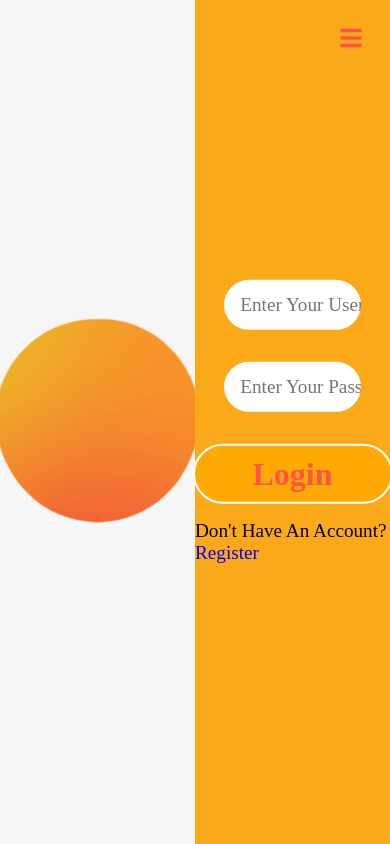
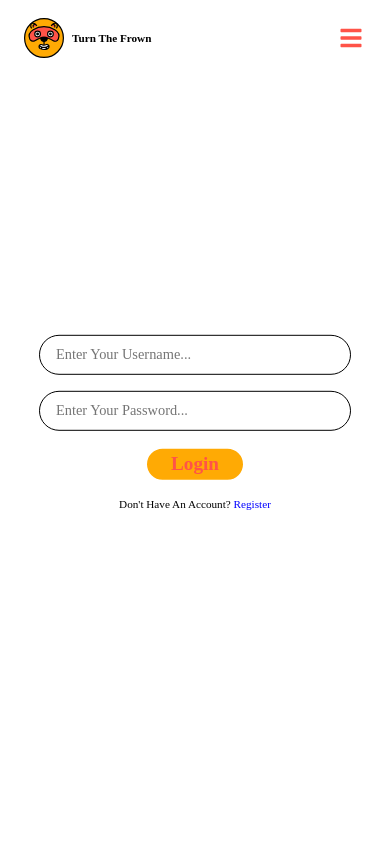
Before and after one commit to mohammed-khamees/TurnTheFrown, a React (Create React App) app: page /login in a window 390 px wide. Built offline with nearby package versions, Linux system fonts and the light colour scheme; no server answers; a web font is replaced by a local one.

Commit message:
made the login and register page responsive

```diff
--- a/src/components/header/style.css
+++ b/src/components/header/style.css
@@ -7,7 +7,6 @@ nav {
 	text-transform: capitalize;
 	font-size: 1.5rem;
 	font-weight: bold;
-	z-index: 3;
 }
 
 .logoContainer {
@@ -17,6 +16,7 @@ nav {
 	justify-content: center;
 	align-items: center;
 	cursor: pointer;
+	z-index: 3;
 }
 
 .logo {
--- a/src/components/login/style.css
+++ b/src/components/login/style.css
@@ -9,7 +9,7 @@
 	position: absolute;
 	top: 0;
 	left: 0;
-	z-index: -1;
+	z-index: -2;
 }
 
 .loginContainer {
@@ -33,6 +33,7 @@
 	background-attachment: fixed;
 	background-position: center;
 	background-color: rgb(246, 246, 246);
+	z-index: -1;
 }
 
 .loginForm {
@@ -77,3 +78,55 @@
 .loginForm p {
 	font-size: 1.2rem;
 }
+
+@media screen and (max-width: 1024px) and (min-width: 768px) {
+	.animatedSignGif {
+		width: 50%;
+		height: 100vh;
+	}
+
+	.loginForm input {
+		height: 40px;
+		margin-bottom: 1rem;
+		font-size: 1rem;
+	}
+
+	.loginForm button {
+		width: 120px;
+		height: 40px;
+		font-size: 1.5rem;
+	}
+
+	.loginForm p {
+		font-size: 1rem;
+	}
+}
+
+@media screen and (max-width: 767px) {
+	.animatedSignGif,
+	.loginbg {
+		display: none;
+	}
+
+	.loginForm {
+		width: 80%;
+	}
+
+	.loginForm input {
+		width: 100%;
+		border: 1px solid black;
+		height: 40px;
+		margin-bottom: 1rem;
+		font-size: 0.9rem;
+	}
+
+	.loginForm button {
+		width: 100px;
+		height: 35px;
+		font-size: 1.2rem;
+	}
+
+	.loginForm p {
+		font-size: 0.7rem;
+	}
+}
--- a/src/components/register/style.css
+++ b/src/components/register/style.css
@@ -20,19 +20,9 @@
 	left: 50%;
 	transform: translate(-50%, -50%);
 	display: flex;
-	justify-content: space-between;
+	justify-content: center;
 	align-items: center;
 	text-transform: capitalize;
-}
-
-.animatedSignGif {
-	width: 50%;
-	height: 100vh;
-	background-image: url('./../../assets/bg.gif');
-	background-repeat: no-repeat;
-	background-attachment: fixed;
-	background-position: center;
-	background-color: rgb(246, 246, 246);
 }
 
 .signUpForm {
@@ -77,3 +67,49 @@
 .signUpForm p {
 	font-size: 1.2rem;
 }
+
+@media screen and (max-width: 1024px) and (min-width: 768px) {
+	.signUpForm input {
+		height: 40px;
+		margin-bottom: 1rem;
+		font-size: 1rem;
+	}
+
+	.signUpForm button {
+		width: 120px;
+		height: 40px;
+		font-size: 1.5rem;
+	}
+
+	.signUpForm p {
+		font-size: 1rem;
+	}
+}
+
+@media screen and (max-width: 767px) {
+	.signUpbg {
+		display: none;
+	}
+
+	.signUpForm {
+		width: 80%;
+	}
+
+	.signUpForm input {
+		width: 100%;
+		border: 1px solid black;
+		height: 40px;
+		margin-bottom: 1rem;
+		font-size: 0.9rem;
+	}
+
+	.signUpForm button {
+		width: 100px;
+		height: 35px;
+		font-size: 1.2rem;
+	}
+
+	.signUpForm p {
+		font-size: 0.7rem;
+	}
+}
```
